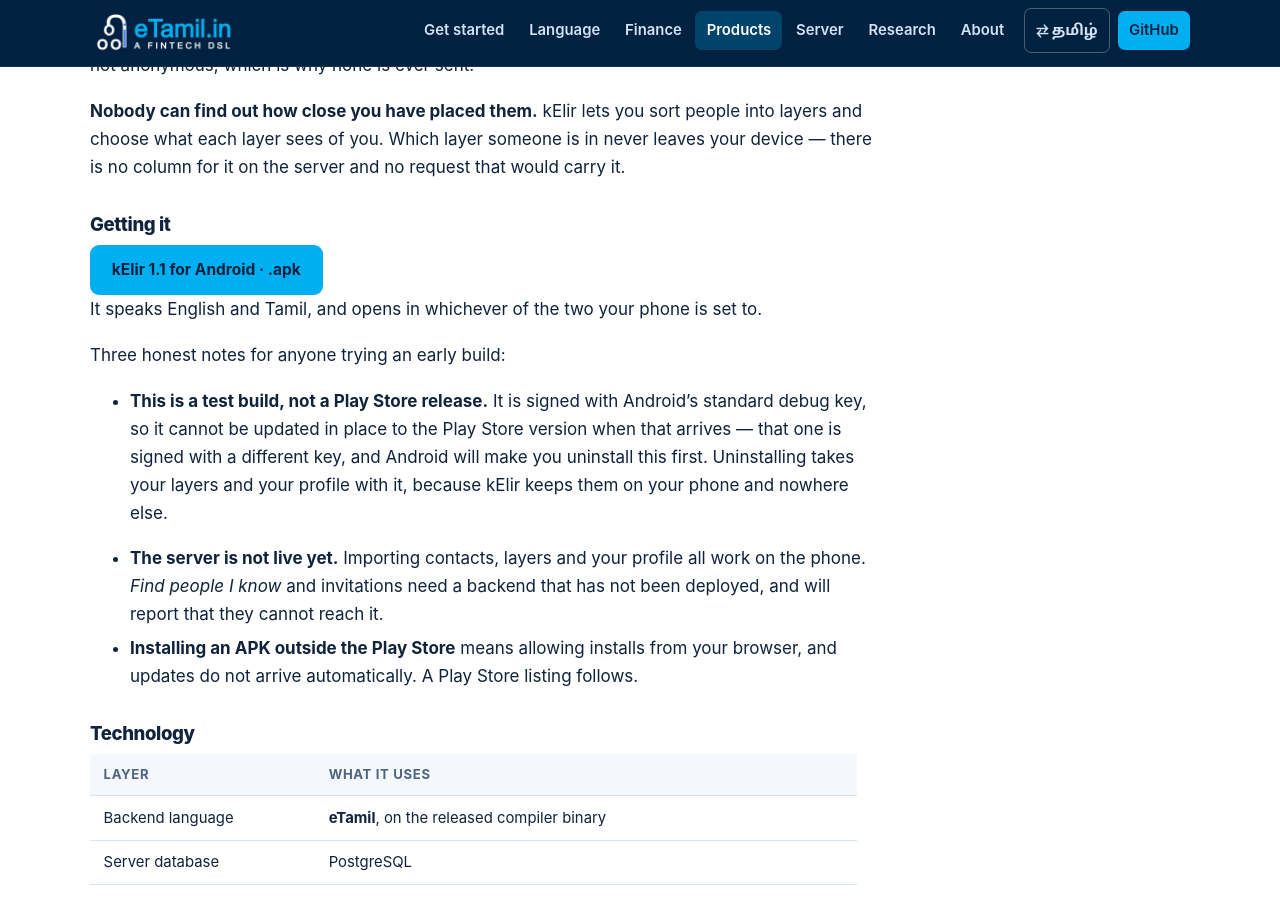
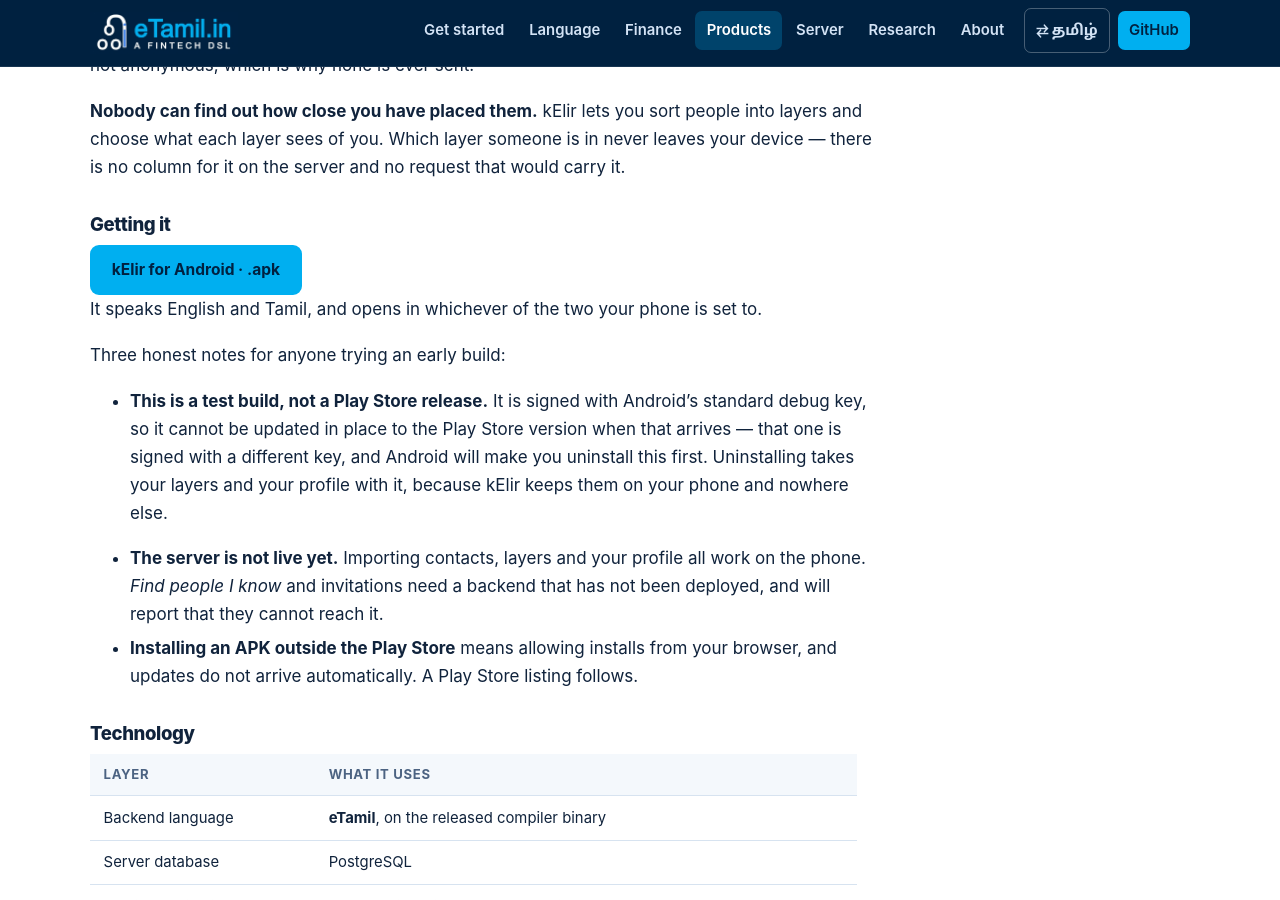
Before and after one commit to Maruff/eTamil, a Jekyll site: the page built from products.md, in a window 1280 px wide and 900 px high, scrolled down 979 px. Built offline with Jekyll 4.4.1, drawn with Linux system fonts in a browser that asks for light colours.

Commit message:
Drop the version number from the kElir download button
The button said "kElir 1.1" while the link behind it served 1.2. The link is
deliberately unversioned - it goes through GitHub's /releases/latest/ redirect
so that cutting a release needs no website edit - but the label was written
with the version in it, which threw that away: every release would have needed
a site edit anyway, and until someone made it the page stated the wrong
version while handing over a different one. Worse than either alone.

The label now carries no version, matching the four compiler download buttons
on the Get started page, which have always read "Windows x64 · .zip" and not a
version. The version belongs on the release it describes, which is where
someone checking will look.

Co-Authored-By: Claude Opus 5 <noreply@anthropic.com>
Claude-Session: https://claude.ai/code/session_01BU6jkYB1wVUQ2T1hq2rQJK

```diff
--- a/products.md
+++ b/products.md
@@ -57,7 +57,7 @@ request that would carry it.
 ### Getting it
 
 <div class="hero-actions" markdown="0">
-  <a class="btn btn-primary" href="{{ site.brand.download_kelir_apk }}">kElir 1.1 for Android &middot; .apk</a>
+  <a class="btn btn-primary" href="{{ site.brand.download_kelir_apk }}">kElir for Android &middot; .apk</a>
 </div>
 
 It speaks English and Tamil, and opens in whichever of the two your phone is
```
Also changed, not shown: ta/products.md (+1 -1 lines).
